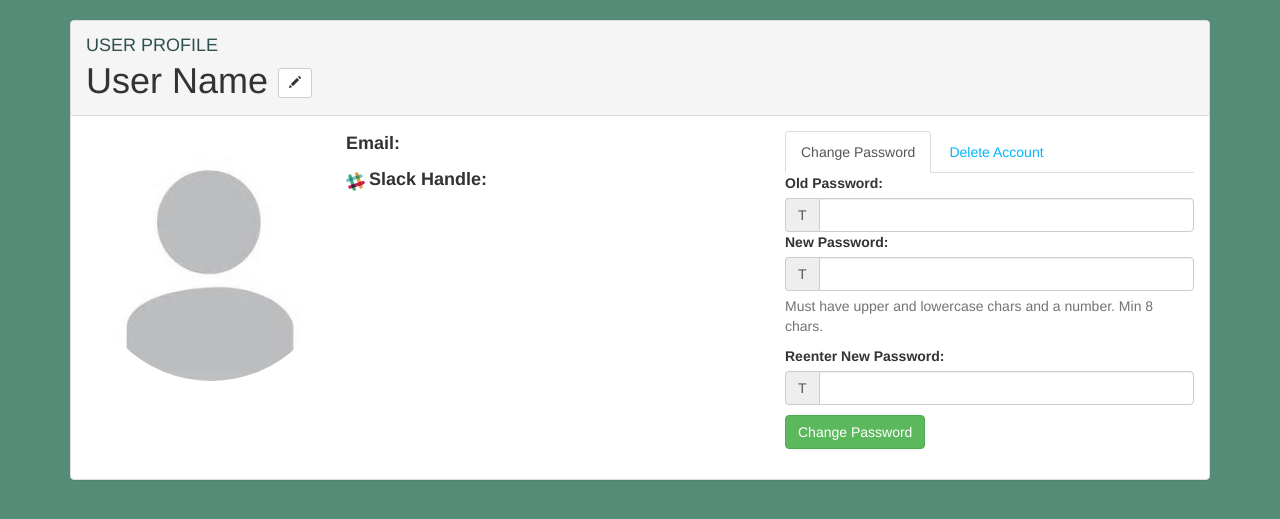
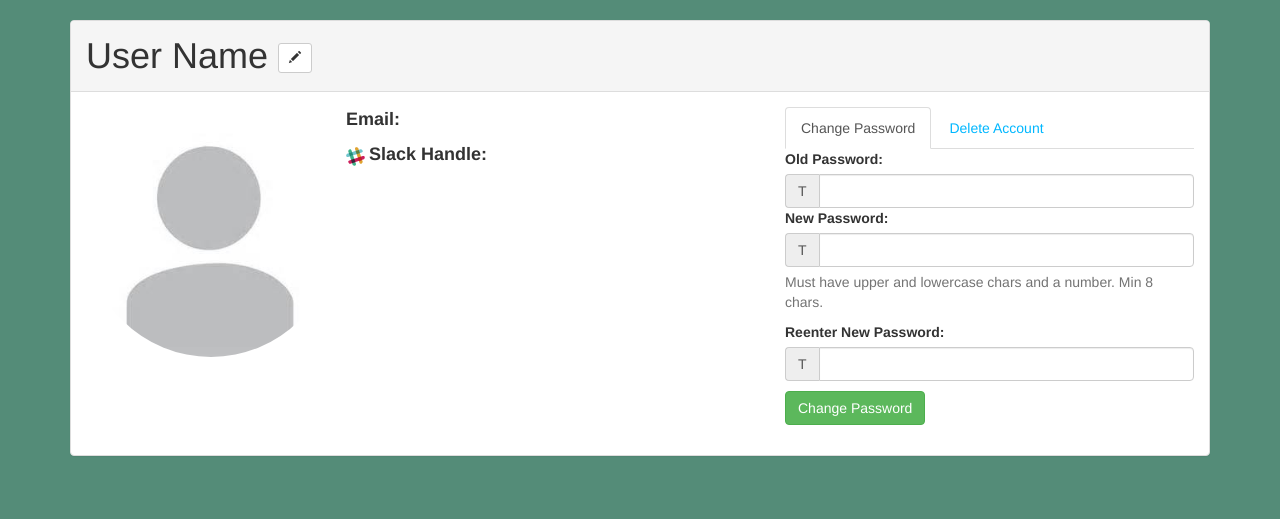
Before and after one commit to danfox13/impactcast, a Node server app: template views/user/userProfile.ejs in a window 1280 px wide. Shown: the part 52-571 px from the top of the page. Run offline with Node 20, Linux system fonts and the light colour scheme; the template is opened without the code that fills it, so the values that code supplies are empty; a user stored in the database is signed in; some libraries are stand-ins or nearby versions.

Commit message:
Changed some formatting.

```diff
--- a/views/user/userProfile.ejs
+++ b/views/user/userProfile.ejs
@@ -7,17 +7,10 @@
     <meta name="viewport" content="width=device-width, initial-scale=1">
     <link rel="stylesheet" href="/css/bootstrap.min.css">
     <link rel="stylesheet" href="/public/stylesheets/style.css">
+    <link rel="stylesheet" href="bootstrap-editable/css/bootstrap-editable.css">
     <script src="/jquery/jquery.min.js"></script>
     <script src="/js/bootstrap.min.js"></script>
-    <script>
-        $("#userName").editable({
-            type: "textarea",
-            pk: 1,
-            name: "userName",
-            url: "post.php",
-            title: "userName"
-        })
-    </script>
+    <script ></script>
     <style>
         h5.smallP {
             margin-bottom: 5px;
@@ -30,21 +23,17 @@
     </style>
 </head>
 
-
-<a href="#" id="userName"></a>
-
 <body>
 <% include ../templates/header.ejs %>
 <div class="container">
     <div class="panel panel-default">
         <div class="panel-heading text-left">
-            <h5 class="smallP"><font color="darkslategray" size="4">USER PROFILE</font>
-            </h5>
+
             <h1 class="smallP">
                 User Name
-                <button type="button" class="btn btn-default btn-sm" aria-label="Left align">
+                <a href="#" id="userName" type="button" class="btn btn-default btn-sm" aria-label="Left align">
                     <span class="glyphicon glyphicon-pencil" aria-hidden="true"></span>
-                </button>
+                </a>
             </h1>
         </div>
         <div class="panel-body">
```
